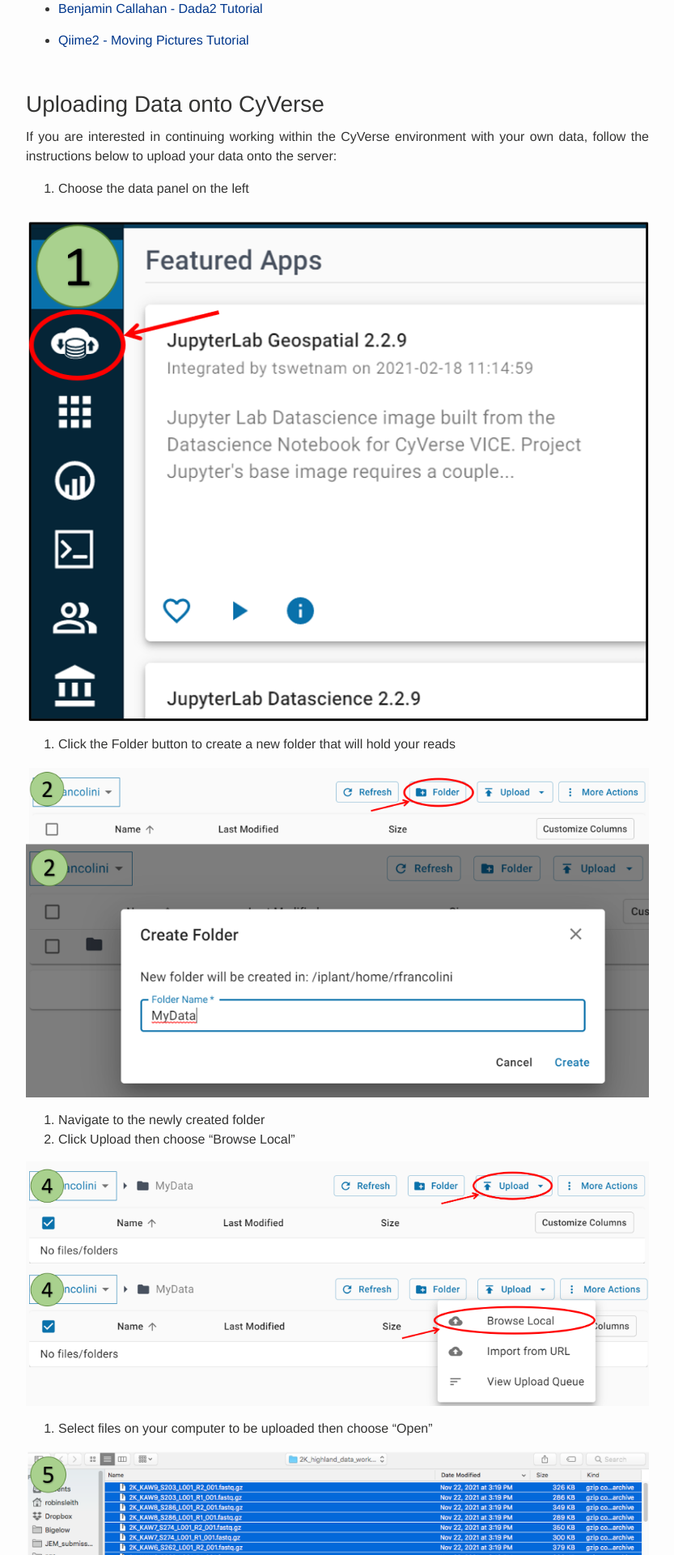
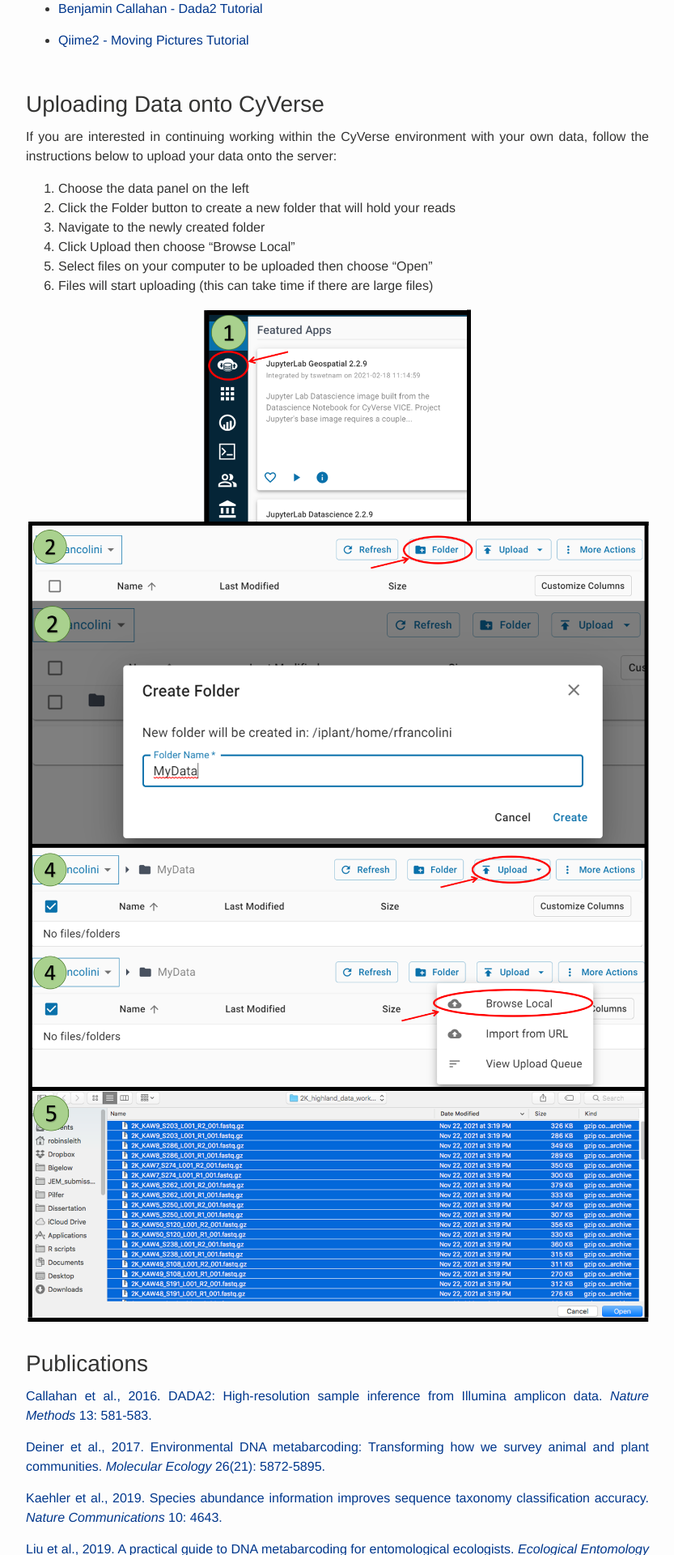
Before and after one commit to Maine-eDNA/Maine-eDNA.github.io, a Jekyll site: the page built from Resources/index.md, in a window 1280 px wide. Shown: the part 329-2249 px from the top of the page at 81% size, without its empty margins (223-1056 px from the left). Built offline with Jekyll 4.4.1, drawn with Linux system fonts in a browser that asks for light colours.

Commit message:
fixed cyverse upload steps

```diff
--- a/Resources/index.md
+++ b/Resources/index.md
@@ -20,18 +20,15 @@ Here are some additional recommended tutorials for metabarcoding data analysis
 If you are interested in continuing working within the CyVerse environment with your own data, follow the instructions below to upload your data onto the server:
 
 1. Choose the data panel on the left
-<center><img src="../images/Step1.png"></center>
 2. Click the Folder button to create a new folder that will hold your reads
-<center><img src="../images/Step2.png"></center>
-<center><img src="../images/Step2b.png"></center>
 3. Navigate to the newly created folder
 4. Click Upload then choose "Browse Local"
-<center><img src="../images/Step4.png"></center>
-<center><img src="../images/Step4b.png"></center>
 5. Select files on your computer to be uploaded then choose "Open"
-<center><img src="../images/Step5.png"></center>
 7. Files will start uploading (this can take time if there are large files)
 
+<center><img src="../images/StepsCyVerse.png"></center>
+
+<br>
 ## Publications
 
 
```
Also changed, not shown: images/StepsCyVerse.png (added).
